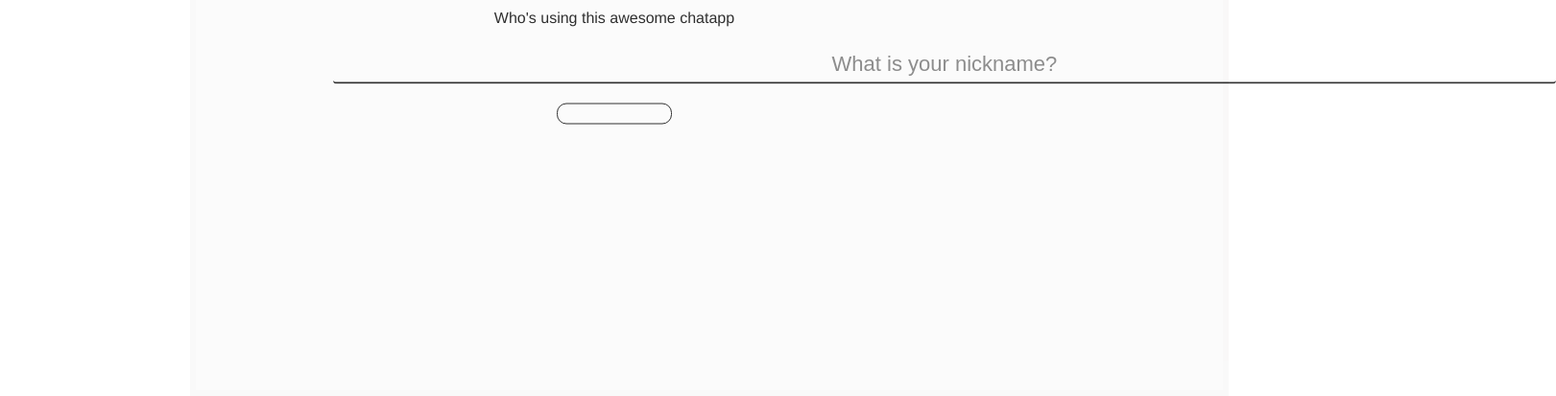
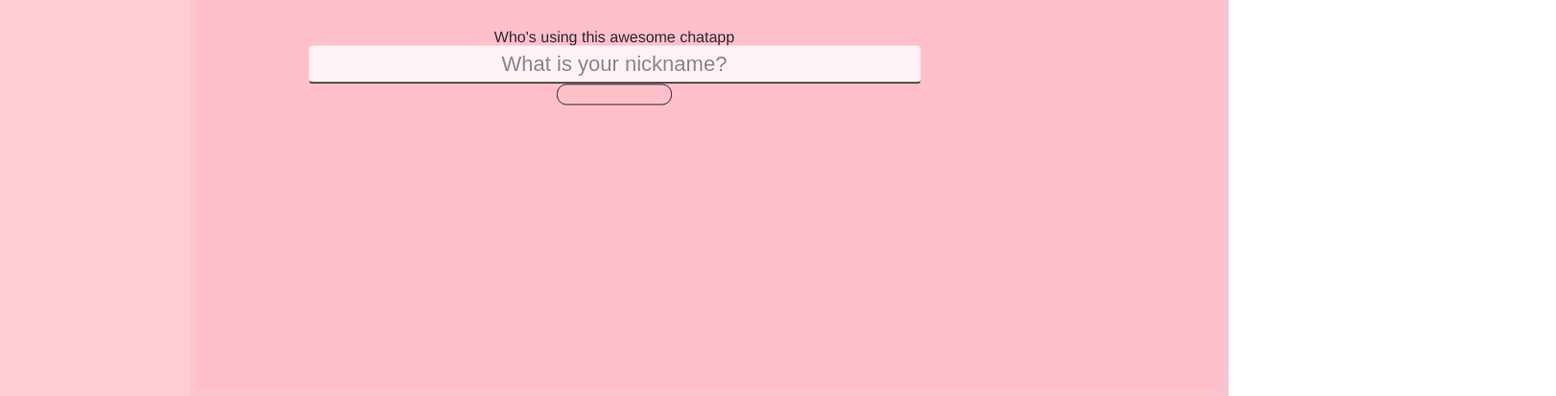
Before and after one commit to prabh1998/Kaur_Prabhjot_ChatApp1, a website: page views/index.html in a window 1280 px wide. Shown: the part 387-800 px from the top of the page at 96% size, 1621 px wide, since content can reach past the window. Drawn offline with nearby package versions, Linux system fonts and the light colour scheme; files that its build step writes are made by us from their sources; no server answers; files whose address does not match are found by name.

Commit message:
added login screen

```diff
--- a/sass/main.scss
+++ b/sass/main.scss
@@ -23,7 +23,7 @@ main {
 
 .messages {
 	flex: 2;
-	background-color: #eee;
+	background-color: pink;
 	border: 6px solid #e2e0e0;
 }
 
@@ -47,7 +47,7 @@ form {
 	padding: 3px;
 	margin: 12px auto;
 
-	input[type=submit] {
+	.sub {
 		width: auto;
 		padding: 10px;
 		background-color: rgb(75, 200, 17);
@@ -72,7 +72,7 @@ form {
     z-index: 99;
     width: 100%;
     height: 100%;
-    background-color: white;
+    background-color: pink;
     text-align: center;
     opacity: .8;
 
@@ -104,10 +104,11 @@ form {
             font-family: 'Sen', sans-serif;
             border: none;
             border-bottom: solid 2px black;
-            margin: 20px 27%;
             padding: 6px 10px;
             font-size: 22px;
             text-align: center;
+            width: 50%;
+            margin-left: 25%;
         }
 
         .sent{
--- a/views/index.html
+++ b/views/index.html
@@ -30,7 +30,7 @@
 			<form class="Messages-Form">
 				<label for="message">Something to say?</label>
 				<textarea v-model="message" class="message" type="text" autocomplete="off" id="textarea"></textarea>
-				<input @click.prevent="dispatchMessage" type="submit">
+				<input @click.prevent="dispatchMessage" type="submit" class="sub">
 			</form>
 		<!-- </section> -->
 
```
Also changed, not shown: public/css/main.css, 1 other file.
